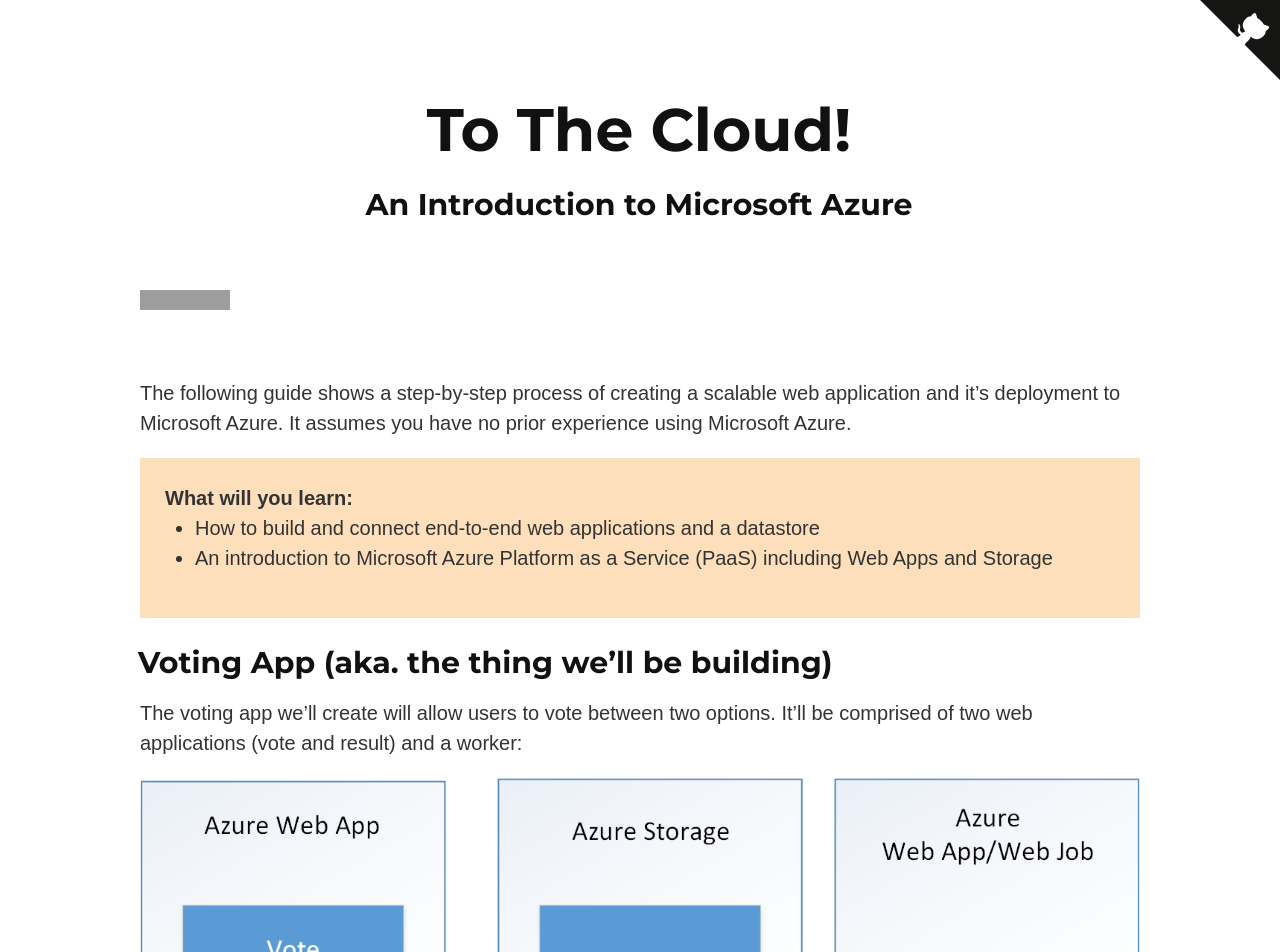
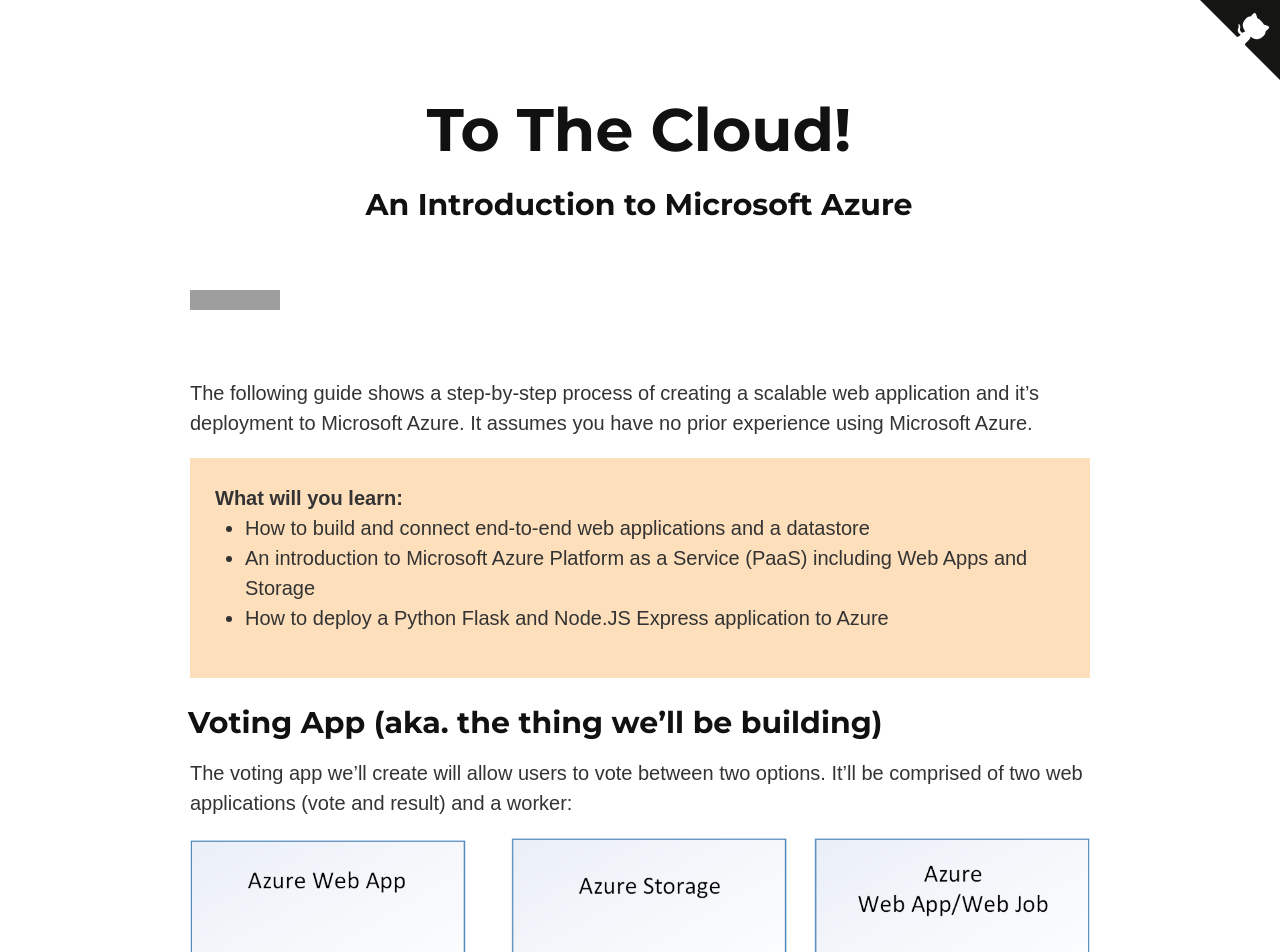
Before and after one commit to jpoon/voting-app, a Jekyll site: the page built from index.md, in a window 1280 px wide. Shown: the top 952 px of the page. Built offline with Jekyll 4.4.1, drawn with Linux system fonts in a browser that asks for light colours; some of the changed text lies outside the part shown; grey boxes are pictures that could not be loaded.

Commit message:
update page

```diff
--- a/404.html
+++ /dev/null
@@ -1,5 +0,0 @@
----
-layout: default
----
-
-Page Not Found.
--- a/_sass/_solo.scss
+++ b/_sass/_solo.scss
@@ -145,7 +145,7 @@
 }
 
 .container {
-  max-width: 50rem;
+  max-width: 45rem;
   margin: 0 auto;
   padding: 0 1rem;
 }
--- a/index.md
+++ b/index.md
@@ -14,6 +14,7 @@
 <ul>
   <li>How to build and connect end-to-end web applications and a datastore</li>
   <li>An introduction to Microsoft Azure Platform as a Service (PaaS) including Web Apps and Storage</li>
+  <li>How to deploy a Python Flask and Node.JS Express application to Azure</li>
 </ul>
 </div>
 
@@ -25,7 +26,7 @@
 
 1. **Vote Web Application**
   * Python + Flask application that allows users to vote between two options. The votes are put into an Azure Storage Queue to be processed. Here's what it looks like (feel free to vote and see the results change below):
-    <center><iframe src="https://catsvsdogs.azurewebsites.net/" allowtransparency="true" frameborder="0" scrolling="0" width="600" height="425"></iframe></center>
+    <center><iframe src="https://catsvsdogs.azurewebsites.net/" allowtransparency="true" frameborder="0" scrolling="0" width="600" height="400"></iframe></center>
 
 2. **Worker Web Job**
   * As new messages appear in the Storage Queue, the C# worker will save each message and the total vote count to Azure Table Storage.
@@ -50,7 +51,12 @@
 
 * Python 2.7+
 * Node.JS, NPM
-* Visual Studio 2015 (C#, .NET)
+* [.NET Core](https://www.microsoft.com/net/core)
+* IDE of choice: [Visual Studio Code](https://code.visualstudio.com/), [Visual Studio 2015](https://www.visualstudio.com/vs-2015-product-editions)
+
+<br>
+![]({{ site.baseurl }}/assets/divider.png)
+<br>
 
 ## Azure Storage Account
 
@@ -60,6 +66,7 @@
 * Table Storage
 
 As users vote through the web application, each vote will be pushed to a queue whereupon it will later be processed by a worker and finally persisted into table storage.
+
 
 ### Creating an Azure Storage Account
 To create an Azure Storage account, head on over to the [Azure portal](https://portal.azure.com) and follow [these instructions](https://azure.microsoft.com/documentation/articles/storage-create-storage-account/#create-a-storage-account).
@@ -99,9 +106,19 @@
 6. Setup [automated code deployment](https://github.com/blog/2056-automating-code-deployment-with-github-and-azure) of the voting-app-voter repository in GitHub to the Web App.
 7. Done.
 
+<br>
+![]({{ site.baseurl }}/assets/divider.png)
+<br>
+
 ## Worker Web Job
 
 One feature of an Azure Web App is that you can have it run jobs at no extra cost using [Web Jobs](https://azure.microsoft.com/documentation/articles/web-sites-create-web-jobs/). We'll upload a C# webjob that will run continuously to process the Azure Storage Queue.
+
+Connection strings
+
+<br>
+![]({{ site.baseurl }}/assets/divider.png)
+<br>
 
 ## Result Web Application
 
```
